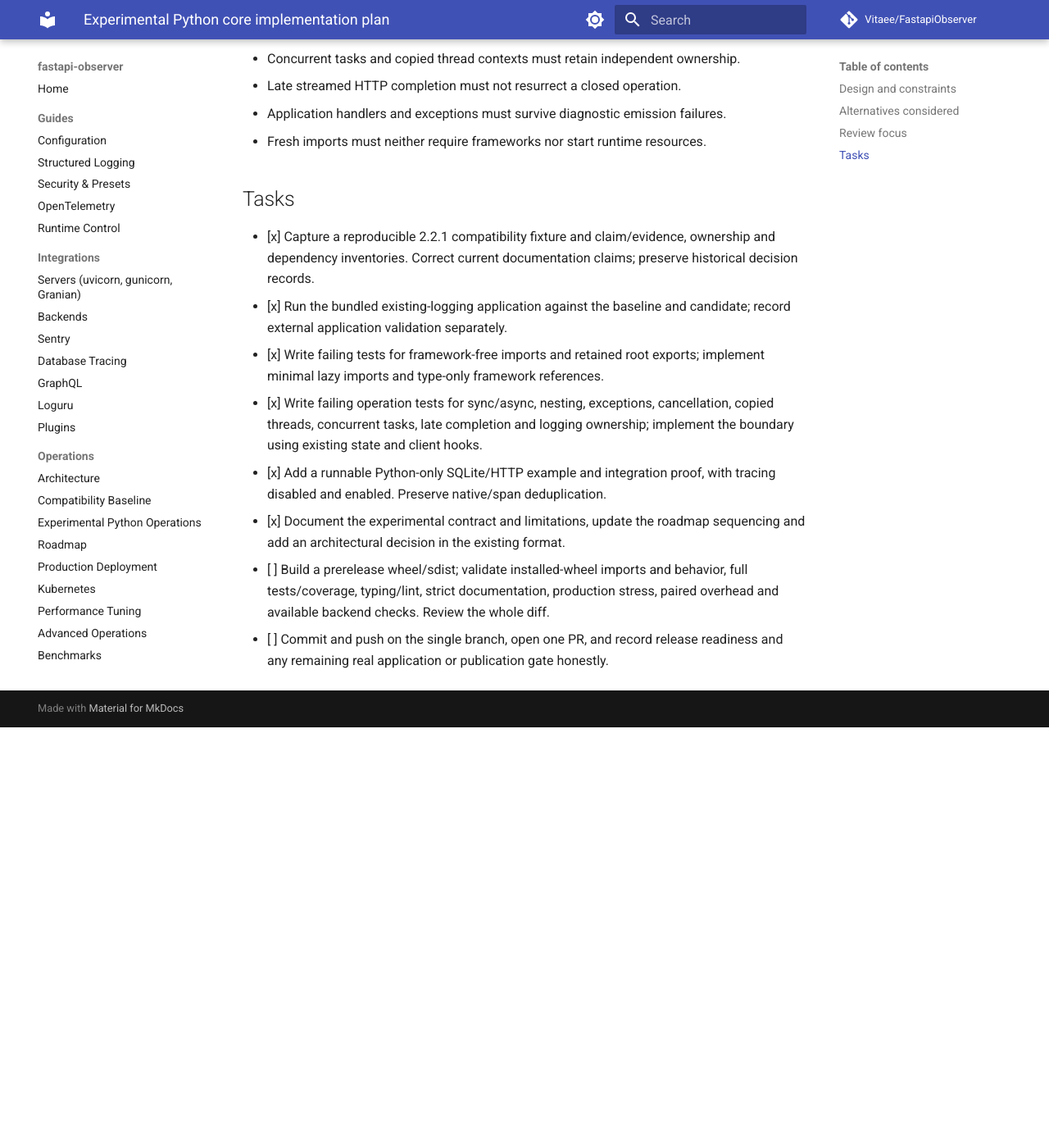
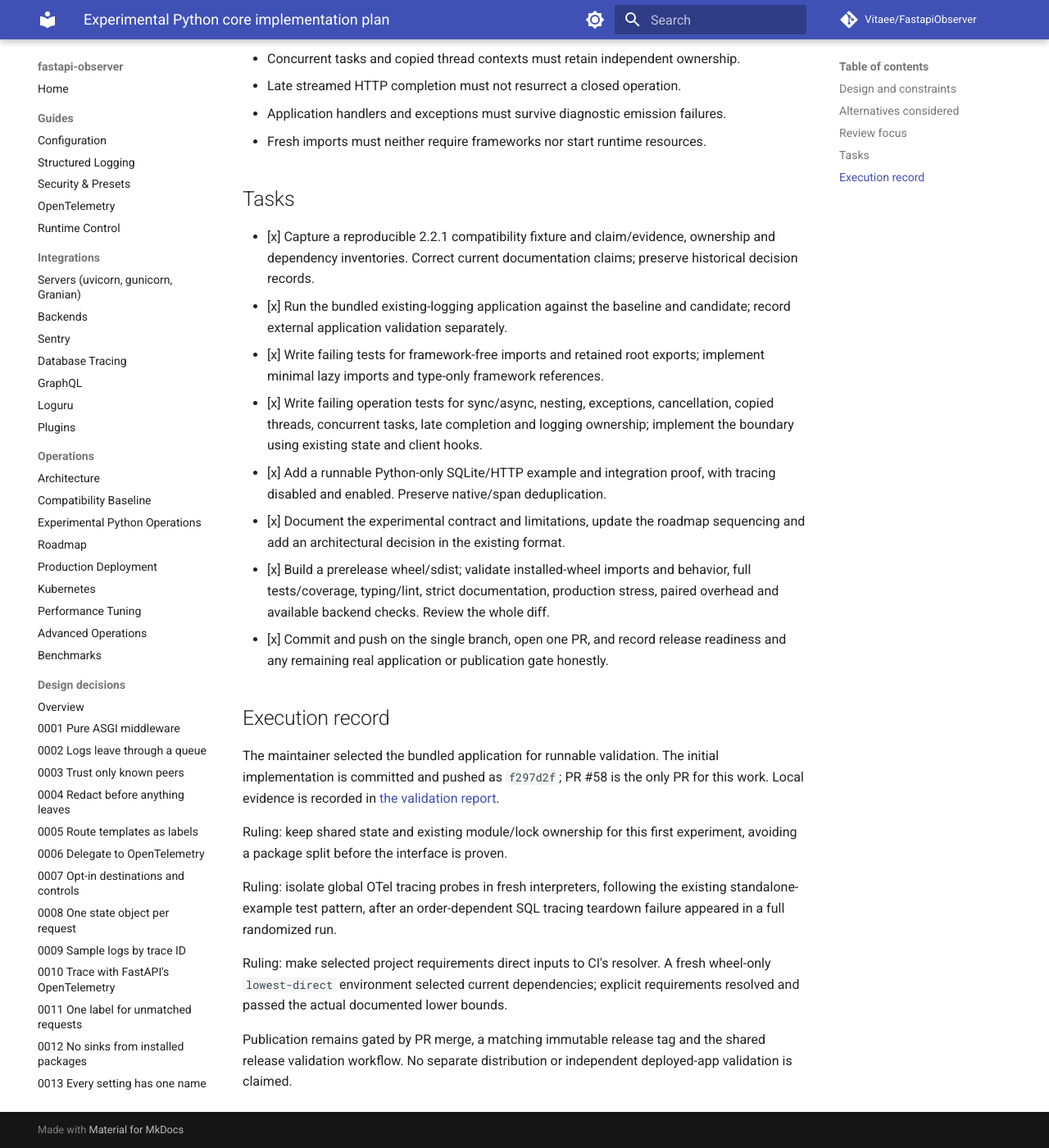
Before and after one commit to Vitaee/FastapiObserver, an MkDocs documentation site: the page built from docs/plans/2026-11-04-experimental-core.md, in a window 1280 px wide and 1400 px high, scrolled down 1512 px. Shown: the whole window at 82% size. Built offline with MkDocs 1.6.1 and Material for MkDocs 9.7.7, drawn with Linux system fonts in a browser that asks for light colours; comment, search, counter and statistics services are not loaded; before the commit the page ends 2399 px from its top, so only the background shows below that.

Commit message:
Verify dependency lower bounds and record release evidence

````diff
--- a/docs/plans/2026-11-04-experimental-core.md
+++ b/docs/plans/2026-11-04-experimental-core.md
@@ -69,8 +69,30 @@ messages. Keep the existing checkout and its local roadmap changes.
   with tracing disabled and enabled. Preserve native/span deduplication.
 - [x] Document the experimental contract and limitations, update the roadmap
   sequencing and add an architectural decision in the existing format.
-- [ ] Build a prerelease wheel/sdist; validate installed-wheel imports and
+- [x] Build a prerelease wheel/sdist; validate installed-wheel imports and
   behavior, full tests/coverage, typing/lint, strict documentation, production
   stress, paired overhead and available backend checks. Review the whole diff.
-- [ ] Commit and push on the single branch, open one PR, and record release
+- [x] Commit and push on the single branch, open one PR, and record release
   readiness and any remaining real application or publication gate honestly.
+
+## Execution record
+
+The maintainer selected the bundled application for runnable validation. The
+initial implementation is committed and pushed as `f297d2f`; PR #58 is the only
+PR for this work. Local evidence is recorded in
+[the validation report](../validation/2026-11-04-experimental-core.md).
+
+Ruling: keep shared state and existing module/lock ownership for this first
+experiment, avoiding a package split before the interface is proven.
+
+Ruling: isolate global OTel tracing probes in fresh interpreters, following the
+existing standalone-example test pattern, after an order-dependent SQL tracing
+teardown failure appeared in a full randomized run.
+
+Ruling: make selected project requirements direct inputs to CI's resolver. A
+fresh wheel-only `lowest-direct` environment selected current dependencies;
+explicit requirements resolved and passed the actual documented lower bounds.
+
+Publication remains gated by PR merge, a matching immutable release tag and the
+shared release validation workflow. No separate distribution or independent
+deployed-app validation is claimed.
--- /dev/null
+++ b/docs/validation/2026-11-04-experimental-core.md
@@ -0,0 +1,70 @@
+# Experimental core validation — 4 November 2026
+
+Implementation source: `f297d2f6559022f92be23f52c7697914da595fe7` on
+`feature/experimental-python-core`. The follow-up commit records this report and
+corrects dependency-floor resolution; it does not change runtime code.
+Released comparison source: `v2.2.1`.
+
+## Local evidence
+
+| Check | Result |
+|---|---|
+| Full source suite, Python 3.14.7, fixed random seed 20261104 | 441 passed; 92.85% branch-aware coverage |
+| Ruff, strict mypy, strict documentation build, workflow actionlint | Passed |
+| Dependency audit | No known dependency vulnerabilities; unpublished local project version skipped by registry audit |
+| Tagged compatibility probe | All 27 root exports, function parameters/defaults, configuration defaults/aliases and representative FastAPI records match 2.2.1 |
+| Bundled application with released source | Real Uvicorn, concurrent requests, failure sanitization and retained access logging passed |
+| Installed wheel, Python 3.14.7/current dependencies | 55 integration checks passed, including the same bundled application |
+| Installed wheel, Python 3.11.16/current dependencies | 55 integration checks passed |
+| Installed wheel, Python 3.11.16/explicit lower bounds | 55 integration checks passed; FastAPI 0.133.0, Starlette 1.3.1, SQLAlchemy 2.0.0 |
+| Isolated wheel separation | With only Pydantic settings dependencies installed, manual operation and JSON output pass; no frameworks, clients, drivers, exporters or new threads |
+| Python-only example | Two real SQLite queries, one loopback HTTP call, forwarded request ID and correlated JSON completion |
+| Standard runtime stress | All six scenarios passed: 300 lifespans, 120 reinstalls, 3,000 requests, overflow policies, 10-thread setup/shutdown and 40 fork checks |
+| Built-wheel Compose export, tracing enabled | Response/background timing, HTTP totals/errors/streaming, cross-service correlation, Loki, Prometheus and Tempo passed |
+| Built-wheel Compose export, tracing disabled | Same native diagnostics/log delivery and metrics checks passed without trace IDs |
+
+The full suite emitted two SQLite `ResourceWarning`s during existing tests
+(`test_sqlalchemy_integration.py` and `test_dx_parity.py`). Their allocation
+origin was not established here; they are recorded rather than described as
+new failures or silently suppressed. The lower-bound run also emitted the
+older Starlette TestClient's AnyIO `BlockingPortal` deprecation warning.
+
+## Paired CPU comparison
+
+Nine alternating pairs per mode on the same macOS ARM64 runner, Python 3.14.7,
+with identical FastAPI 0.162.0, Starlette 1.10.0 and Pydantic Settings 2.16.2.
+Both runs met the existing reliability and acceptance criteria.
+
+| Logging mode | Baseline median | Candidate median | Median paired difference | Acceptance budget |
+|---|---:|---:|---:|---:|
+| Default | 50.044 µs/request | 50.092 µs/request | +0.318 µs | 5.720 µs |
+| Application-owned | 34.685 µs/request | 34.288 µs/request | −0.324 µs | 4.108 µs |
+
+Differences are calculated per pair; their median need not equal the difference
+between the two medians. These are controlled-workload regression checks, not
+universal performance guarantees.
+
+## Review artifacts and publication
+
+The local wheel and source archive are in `dist/experimental-final/`, built from
+the implementation commit. Their filenames and SHA-256 hashes are:
+
+```text
+60b1b8acd2ea5dc9ad0a14ecff8002f1631b8791b15a8db2f1fefdbe1a43aea3  fastapi_observer-2.3.0a1-py3-none-any.whl
+ed9a7b43656f4bb5156037f61c35d5936f4061edffb7eea858fdb1fbecd8c6ad  fastapi_observer-2.3.0a1.tar.gz
+```
+
+These are local review artifacts, not a PyPI publication. The release workflow
+must build and validate its own immutable artifact from the merged tagged
+commit before publication. Prereleases do not replace the latest stable GitHub
+release. No release tag has been created by this change.
+
+The maintainer selected the bundled application for runnable validation after
+reporting previous real FastAPI use. No independent deployed-app canary is
+claimed. Normal installation still includes FastAPI and Starlette; the
+experimental module is not promotion of the full generic-core roadmap.
+
+Remote PR checks must pass before merge/release. Local validation does not stand
+in for the Linux/Python 3.11–3.15 wheel matrix or its complete lower-bound suite.
+See [PR #58](https://github.com/Vitaee/FastapiObserver/pull/58), the
+[baseline inventory](../baseline.md) and [experimental contract](../experimental-core.md).
````
Also changed, not shown: CHANGELOG.md (+1 -0 lines), docs/baseline.md (+8 -0 lines), docs/experimental-core.md (+2 -1 lines), 1 other file.
